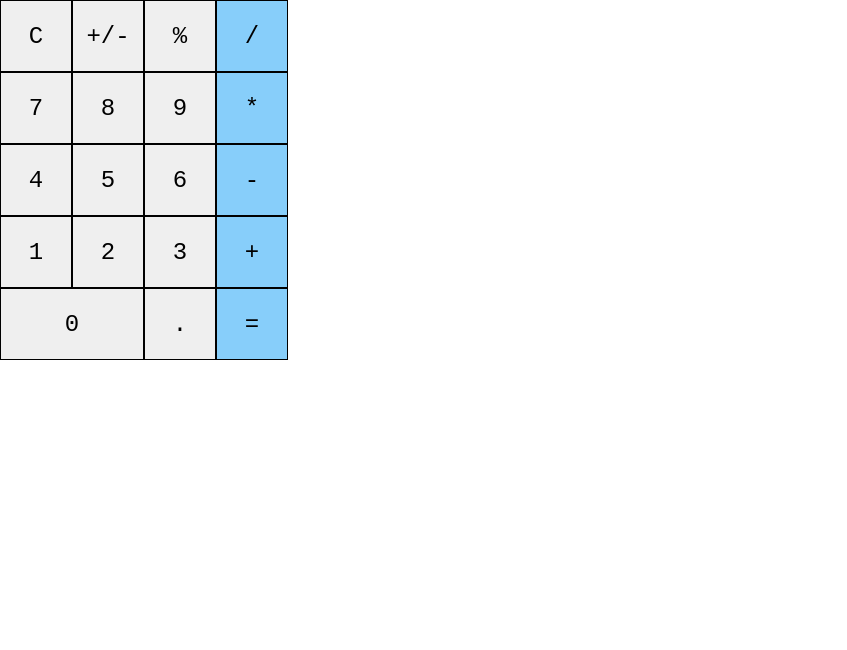
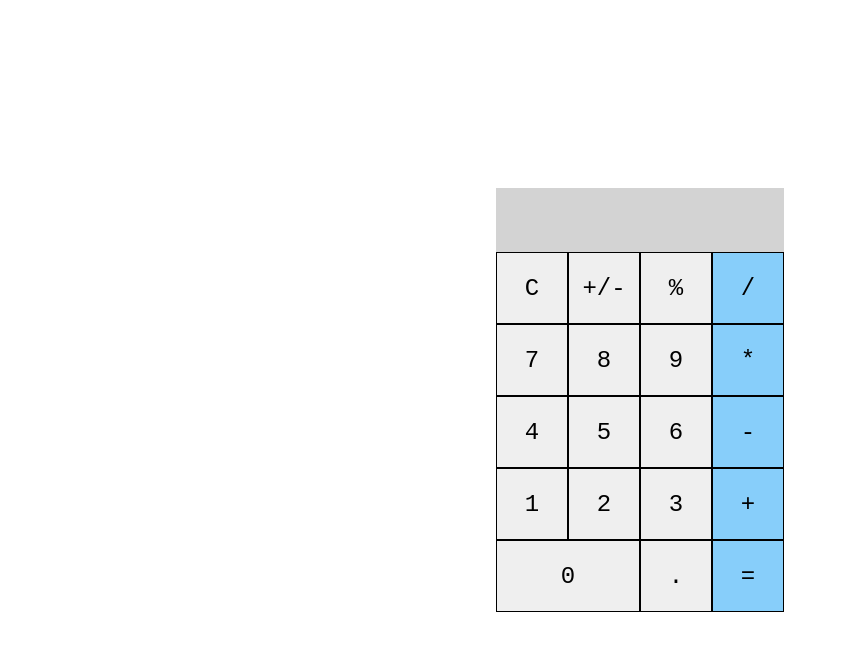
Before and after one commit to jmclau29/calculator, a plain HTML site: page index.html in a window 1280 px wide. Shown: the whole page, without its empty margins (0-847 px from the left). Drawn offline with Linux system fonts and the light colour scheme.

Commit message:
fixes mistakes and adds styling to the display

```diff
--- a/javascript.js
+++ b/javascript.js
@@ -39,7 +39,7 @@ function operate(operator, num1, num2) {
     if (operator === '-') {
         return subtract(num1, num2);
     }
-    if (operator === 'x') {
+    if (operator === '*') {
         return multiply(num1, num2);
     }
     if (operator === '/') {
@@ -85,7 +85,7 @@ operatorButton.forEach(button => {
         if (equation.firstNum != '' && equation.secondNum != '' && equation.operator != '') {
             answer = operate(equation.operator, equation.firstNum, equation.secondNum);
             display.textContent = answer;
-            equation.firstNum = answer.toString();
+            equation.firstNum = display.textContent;
             equation.secondNum = '';
             equation.operator = '';
         }
@@ -155,7 +155,7 @@ decimalButton.addEventListener('click', () => {
 
 /* to-do 2:
 add decimal input and a check for decimals already in the display. -- FINISHED
-make it look nice.
+make it look nice. -- FINISHED
 make a backspace button to delete the last entry if a mistake is made.
 add keyboard support.
 */
--- a/styles.css
+++ b/styles.css
@@ -2,8 +2,20 @@ body {
     margin: 0;
     height: 100vh;
     display: flex;
+    justify-content: center;
+    align-items: center;
 }
 
+#display {
+    background-color: lightgray;
+    height: 2em;
+    font-size: 32px;
+    display: flex;
+    justify-content: flex-end;
+    align-items: center;
+    padding-right: 10px;
+    font-family: 'Courier New', Courier, monospace;
+}
 
 button {
     width: 3em;
```
